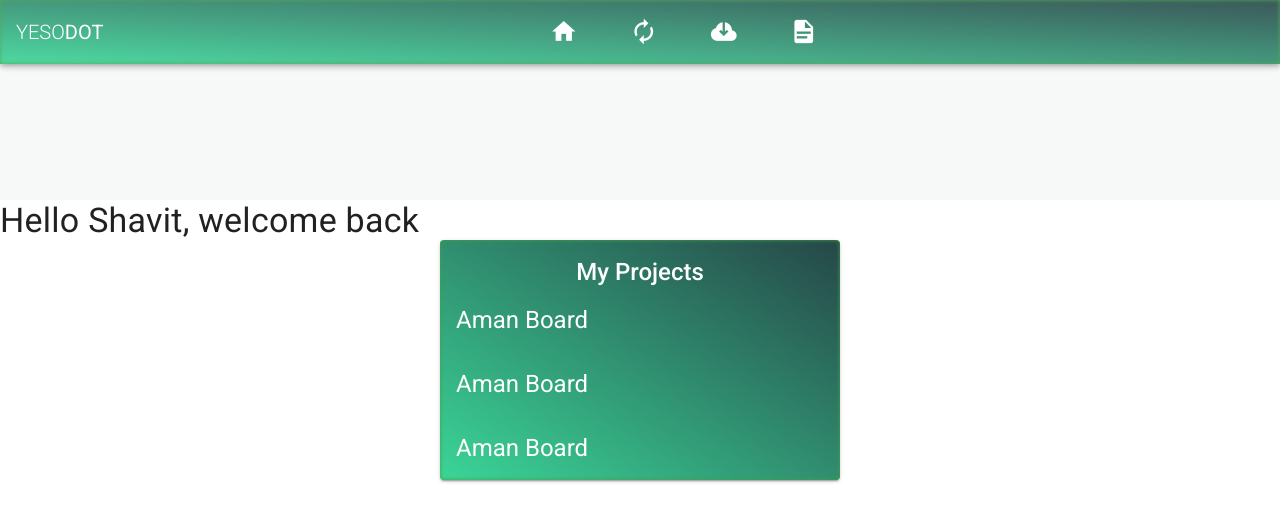
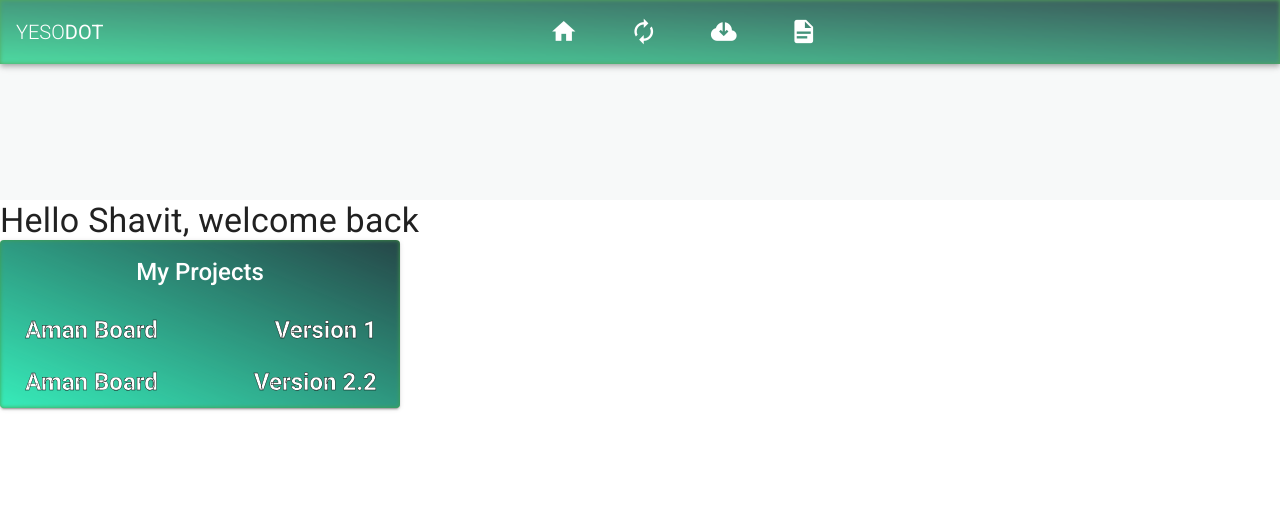
Before and after one commit to Irish-Cream-Team/albaino-client, a Vue app: page / in a window 1280 px wide. Shown: the top 522 px of the page. Built offline with nearby package versions, Linux system fonts and the light colour scheme.

Commit message:
style: added new changes.

```diff
--- a/package.json
+++ b/package.json
@@ -3,6 +3,7 @@
   "version": "0.1.0",
   "private": true,
   "scripts": {
+    "start": "vue-cli-service serve",
     "serve": "vue-cli-service serve",
     "build": "vue-cli-service build",
     "lint": "vue-cli-service lint"
--- a/src/views/Home.vue
+++ b/src/views/Home.vue
@@ -1,25 +1,32 @@
 <template>
   <div class="home">
     <h1 class="display-1">Hello Shavit, welcome back</h1>
-    <v-card class="mx-auto" color="#43a047" dark max-width="400">
-      <v-img gradient="to top right, rgba(55,236,186,.7), rgba(25,32,72,.7)">
-        <v-card-title class="justify-center">
+    <v-card color="#43a047" dark max-width="400">
+      <v-img gradient="to top right, rgba(55,236,186,1), rgba(25,32,72,.7)">
+        <v-card-title class="justify-center" max-width="400">
           <span class="headline font-weight-medium">My Projects</span>
         </v-card-title>
+        <div id="textOutline" class="d-flex flex-column align-start">
+          <v-btn
+            text
+            x-large
+            class="text-capitalize headline d-flex justify-space-between font-weight-bold"
+            min-width="100%"
+          >
+            Aman Board
+            <div>Version 1</div></v-btn
+          >
 
-        <v-card-text class="headline font-weight-small">
-        <v-hover>
-          Aman Board
-        </v-hover>
-        </v-card-text>
-
-        <v-card-text class="headline font-weight-small">
-          Aman Board
-        </v-card-text>
-
-        <v-card-text class="headline font-weight-small">
-          Aman Board
-        </v-card-text>
+          <v-btn
+            text
+            x-large
+            class="text-capitalize headline d-flex justify-space-between font-weight-bold"
+            min-width="100%"
+          >
+            Aman Board
+            <div>Version 2.2</div></v-btn
+          >
+        </div>
       </v-img>
     </v-card>
   </div>
@@ -34,3 +41,9 @@ export default {
   },
 };
 </script>
+
+<style scoped>
+#textOutline {
+  -webkit-text-stroke: 0.4px black;
+}
+</style>
```
